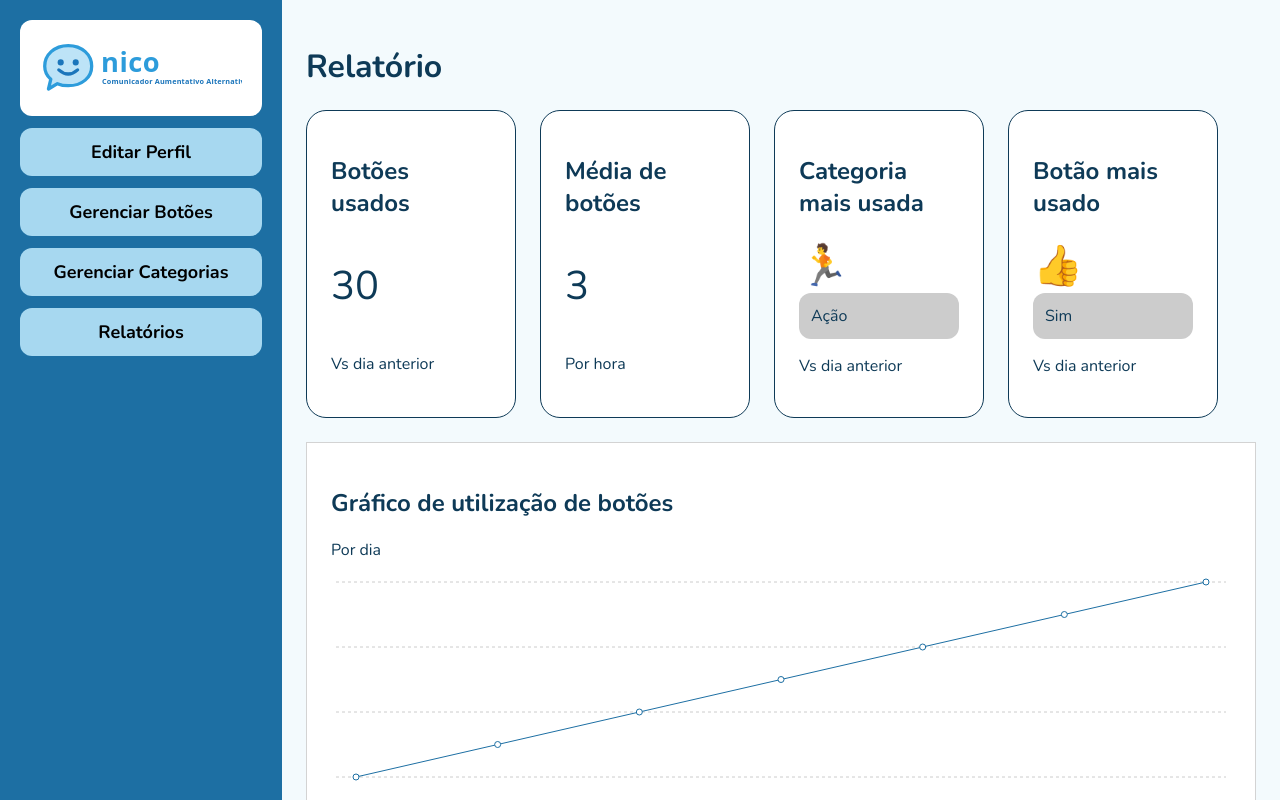
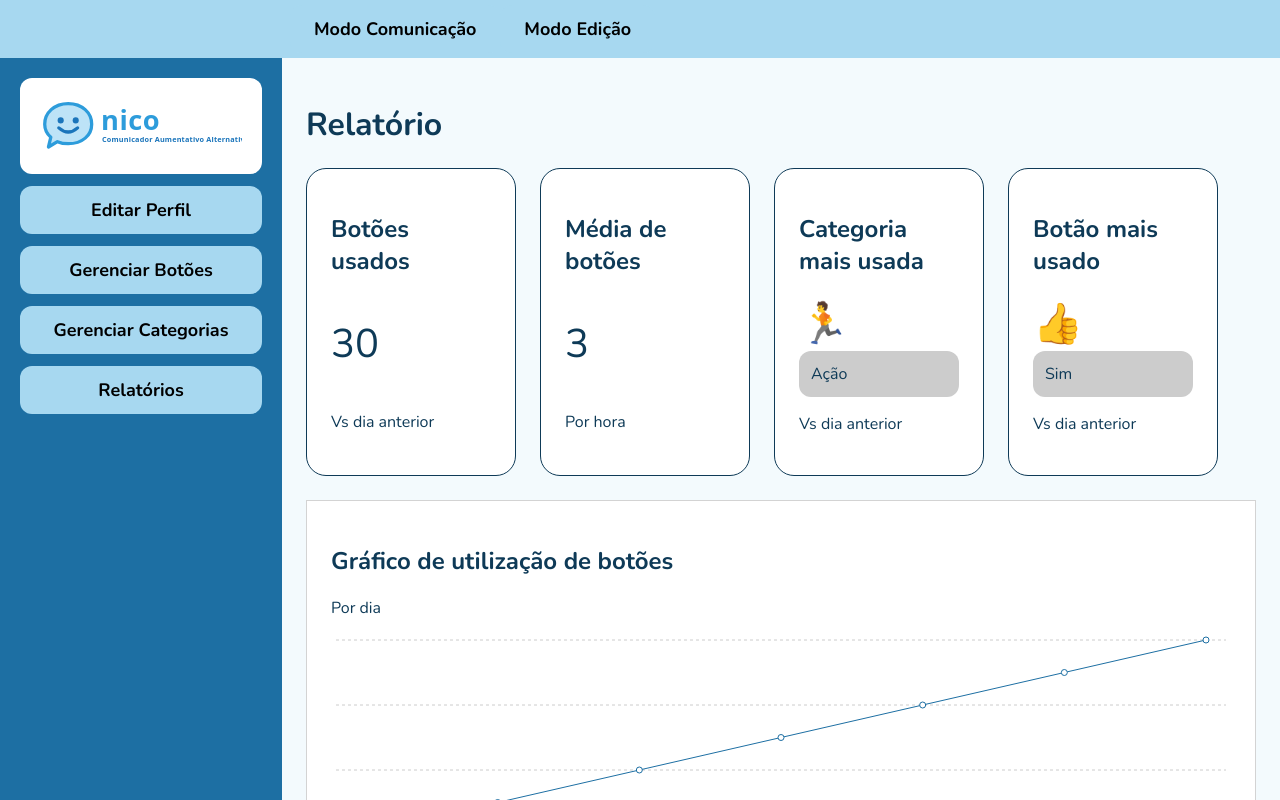
Before and after one commit to josefmello/frontend-nico, a React app: page /relatorio in a window 1280 px wide. Shown: the top 800 px of the page. Built offline with nearby package versions, Linux system fonts and the light colour scheme; the HTML template or start-up script is replaced by a standard one.

Commit message:
feat(view): criando a barra do topo com os modos

```diff
--- /dev/null
+++ b/src/components/BarraTopo.css
@@ -0,0 +1,5 @@
+.barra-topo {
+    background-color: var(--nicoleste);
+    padding: 5px;
+    padding-left: var(--largura-menu);
+}
--- /dev/null
+++ b/src/components/BarraTopo.jsx
@@ -0,0 +1,12 @@
+import "./BarraTopo.css"
+
+function BarraTopo() {
+    return (
+            <header className="barra-topo">
+                <button>Modo Comunicação</button>
+                <button>Modo Edição</button>
+            </header>
+    )
+}
+
+export default BarraTopo
--- a/src/components/MenuLateral.css
+++ b/src/components/MenuLateral.css
@@ -2,7 +2,7 @@
   display: flex;
   flex-direction: column;
   background-color: var(--nicocean);
-  width: 290px;
+  width: var(--largura-menu);
   padding: 20px;
   gap: 12px;
 }
--- a/src/index.css
+++ b/src/index.css
@@ -6,6 +6,7 @@
   --nicocean: #1D6FA3;
   --nicoturne: #0E3A57;
   --nicoshine: #FFC857;
+  --largura-menu: 290px;
 }
 
 * {
--- a/src/pages/Relatorio.jsx
+++ b/src/pages/Relatorio.jsx
@@ -1,4 +1,5 @@
 import MenuLateral from "../components/MenuLateral.jsx"
+import BarraTopo from "../components/BarraTopo.jsx"
 import "./Relatorio.css"
 import { LineChart, Line, XAxis, CartesianGrid, Tooltip } from "recharts";
 const cartoes = [
@@ -21,6 +22,8 @@ const usoPorHora = [
 
 function Relatorio() {
     return (
+        <div>
+            <BarraTopo />
             <div className="tela-admin">
                 <MenuLateral />
                 <main className="conteudo-main">
@@ -48,6 +51,7 @@ function Relatorio() {
                     </section>
                 </main>
             </div>
+        </div>
     )
 }
 export default Relatorio
```
Lines whose indentation alone changed are shown as unchanged.
